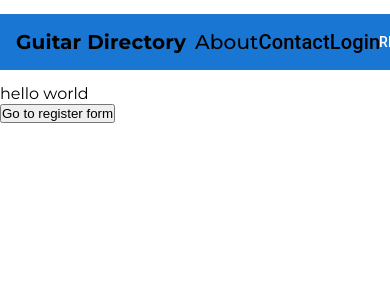
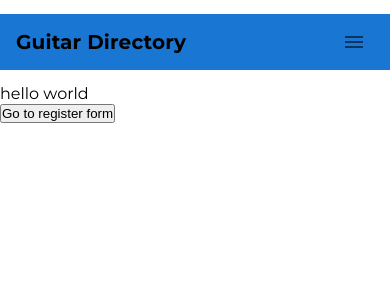
Before and after one commit to stefanomusicman/guitar_frontend, a Next.js app: page / in a window 390 px wide. Shown: the top 300 px of the page. Built offline with nearby package versions, Linux system fonts and the light colour scheme; no server answers.

Commit message:
chore: create mobile nav bar and apply logic for showing appropriate nav bar

```diff
--- a/package.json
+++ b/package.json
@@ -9,9 +9,10 @@
     "lint": "next lint"
   },
   "dependencies": {
-    "@emotion/react": "^11.11.1",
+    "@emotion/react": "^11.11.3",
     "@emotion/styled": "^11.11.0",
-    "@mui/material": "^5.14.20",
+    "@mui/icons-material": "^5.15.3",
+    "@mui/material": "^5.15.3",
     "@mui/styles": "^5.15.3",
     "firebase": "^10.7.1",
     "next": "14.0.3",
--- a/src/components/navBar/navBar.tsx
+++ b/src/components/navBar/navBar.tsx
@@ -1,6 +1,9 @@
 'use client';
-import { AppBar, Box, Button, Toolbar, Typography } from "@mui/material"
+import { AppBar, Box, Button, Drawer, IconButton, List, ListItem, ListItemText, Toolbar, Typography, useMediaQuery, useTheme } from "@mui/material"
 import { makeStyles } from "@mui/styles";
+import { useState } from "react";
+import MenuIcon from '@mui/icons-material/Menu';
+import CloseIcon from '@mui/icons-material/Close';
 
 const useStyles = makeStyles(() => ({
     mainContainer: {
@@ -16,6 +19,11 @@ const useStyles = makeStyles(() => ({
         width: '85%',
         margin: 'auto',
     },
+    mobileNavBar: {
+        backgroundColor: 'white',
+        width: '100%',
+        margin: 'auto',
+    },
     navLinks: {
         width: '50%',
         display: 'flex',
@@ -25,6 +33,14 @@ const useStyles = makeStyles(() => ({
 }));
 
 const NavBar = () => {
+    const theme = useTheme();
+    const isMobile = useMediaQuery(theme.breakpoints.down('md'));
+
+    return isMobile ? <MobileNavBar /> : <DesktopNavBar />;
+}
+
+// ------------------------------------------------ Desktop App Bar --------------------------------------
+const DesktopNavBar = () => {
     const classes = useStyles()
 
     return (
@@ -53,4 +69,59 @@ const NavBar = () => {
     );
 }
 
+// ------------------------------------------------ Mobile Nav Bar -------------------------------------------
+const MobileNavBar = () => {
+    const [open, setOpen] = useState(false);
+    const classes = useStyles();
+
+    const handleToggleDrawer = () => {
+        setOpen(!open);
+    };
+
+    return (
+        <Box className={classes.mainContainer}>
+            <AppBar elevation={0} className={classes.navBar} position="static">
+                <Toolbar>
+                    <Typography variant="h6" component="div" sx={{ color: 'black', fontWeight: 'bold', flexGrow: 1, fontFamily: 'Montserrat, sans-serif' }}>
+                        Guitar Directory
+                    </Typography>
+                    <IconButton
+                        onClick={handleToggleDrawer}
+                    >
+                        <MenuIcon />
+                    </IconButton>
+                    <Drawer PaperProps={{
+                        sx: { width: '100%' }
+                    }}
+                        anchor="left"
+                        open={open}
+                        onClose={handleToggleDrawer}>
+                        <Box sx={{ width: '100%', display: 'flex', justifyContent: 'end' }}>
+                            <IconButton
+                                onClick={handleToggleDrawer}
+                            >
+                                <CloseIcon />
+                            </IconButton>
+                        </Box>
+                        <List>
+                            <ListItem onClick={handleToggleDrawer}>
+                                <ListItemText primary="About" />
+                            </ListItem>
+                            <ListItem onClick={handleToggleDrawer}>
+                                <ListItemText primary="Contact" />
+                            </ListItem>
+                            <ListItem onClick={handleToggleDrawer}>
+                                <ListItemText primary="Login" />
+                            </ListItem>
+                            <ListItem onClick={handleToggleDrawer}>
+                                <ListItemText primary="Register" />
+                            </ListItem>
+                        </List>
+                    </Drawer>
+                </Toolbar>
+            </AppBar>
+        </Box>
+    );
+}
+
 export default NavBar;
```
Also changed, not shown: 1 other file (tests, documents, lock files or other folders).
